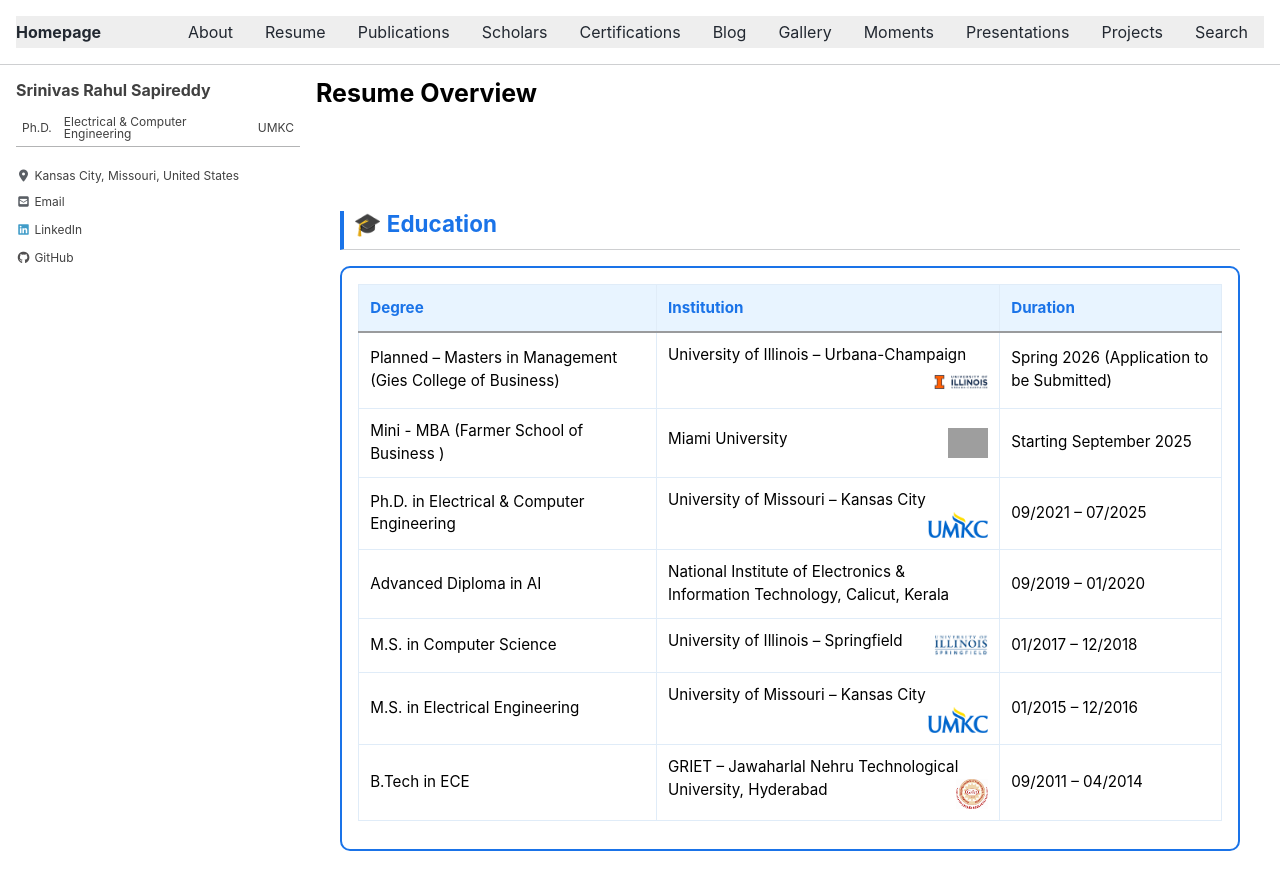
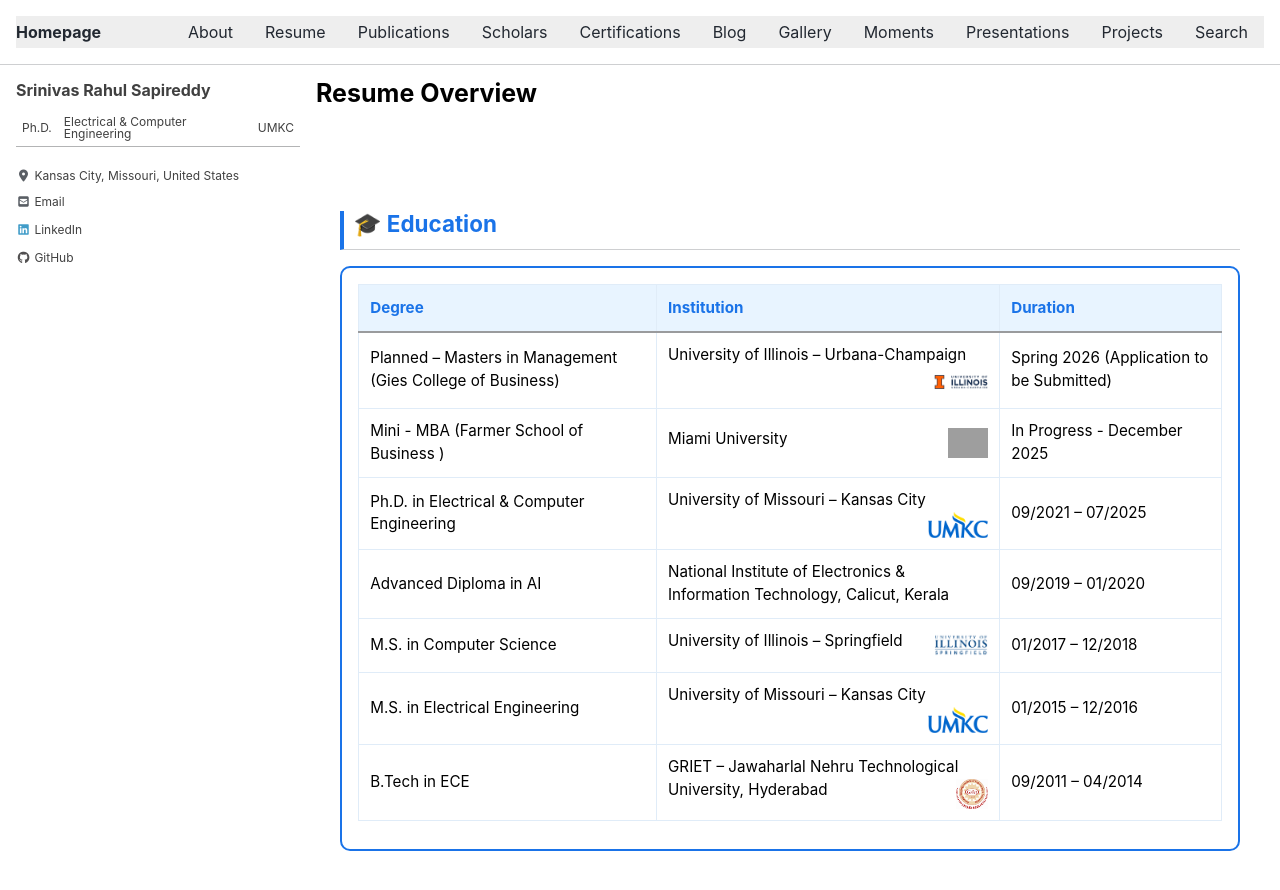
Before and after one commit to srsapireddy/srsapireddy.github.io, a Jekyll site: the page built from _pages/resume.md, in a window 1280 px wide and 900 px high. Shown: the top 890 px of the window. Built offline with Jekyll 4.4.1, drawn with Linux system fonts in a browser that asks for light colours; cached includes are drawn as plain includes; nearby versions of some CDN libraries; grey boxes are pictures that could not be loaded.

Commit message:
Update resume.md

```diff
--- a/_pages/resume.md
+++ b/_pages/resume.md
@@ -97,7 +97,7 @@
 <tr><td>Mini - MBA (Farmer School of Business )
 </td><td>Miami University
 <img src="/images/miami.png" alt="Miami Logo" class="logo">
-</td><td>Starting September 2025</td></tr>
+</td><td>In Progress - December 2025</td></tr>
 <tr><td>Ph.D. in Electrical & Computer Engineering</td><td>University of Missouri – Kansas City
 <img src="/images/UMKC.png" alt="UMKC Logo" class="logo">
 </td><td>09/2021 – 07/2025</td></tr>
```
